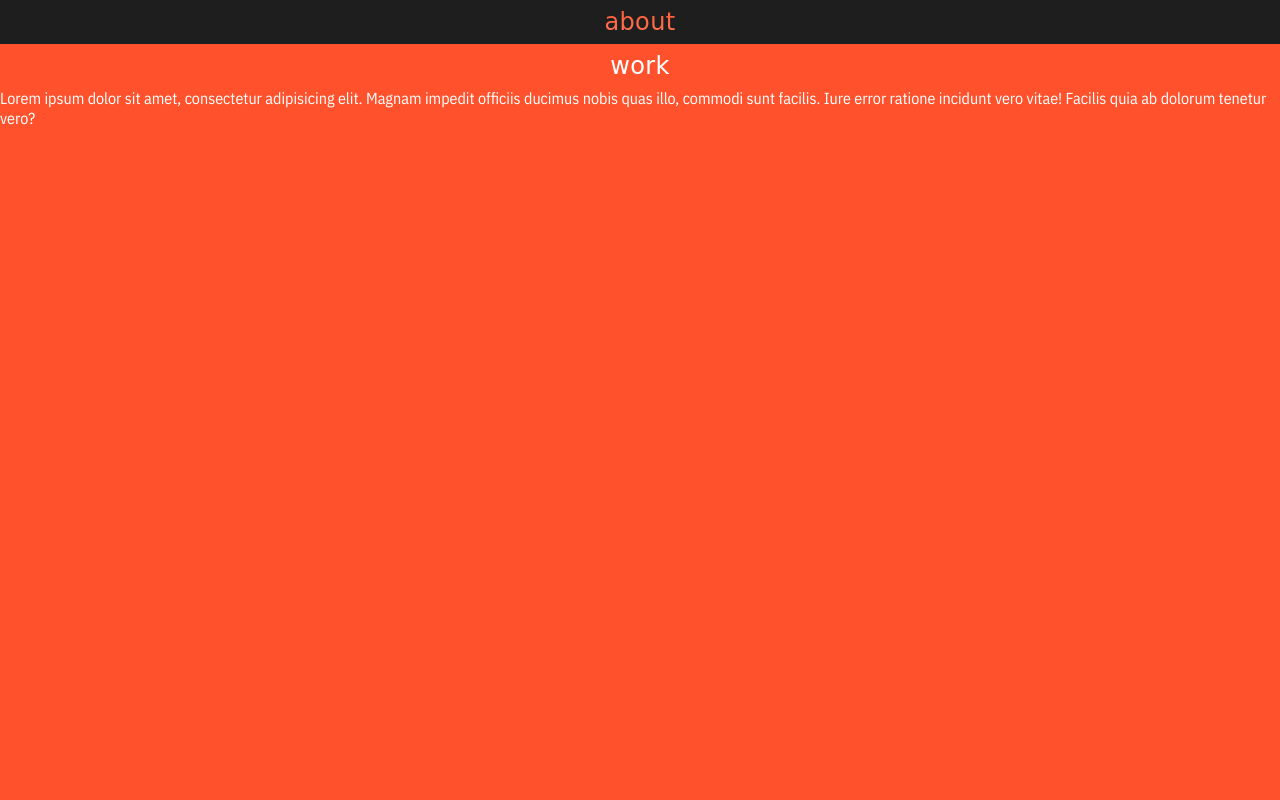
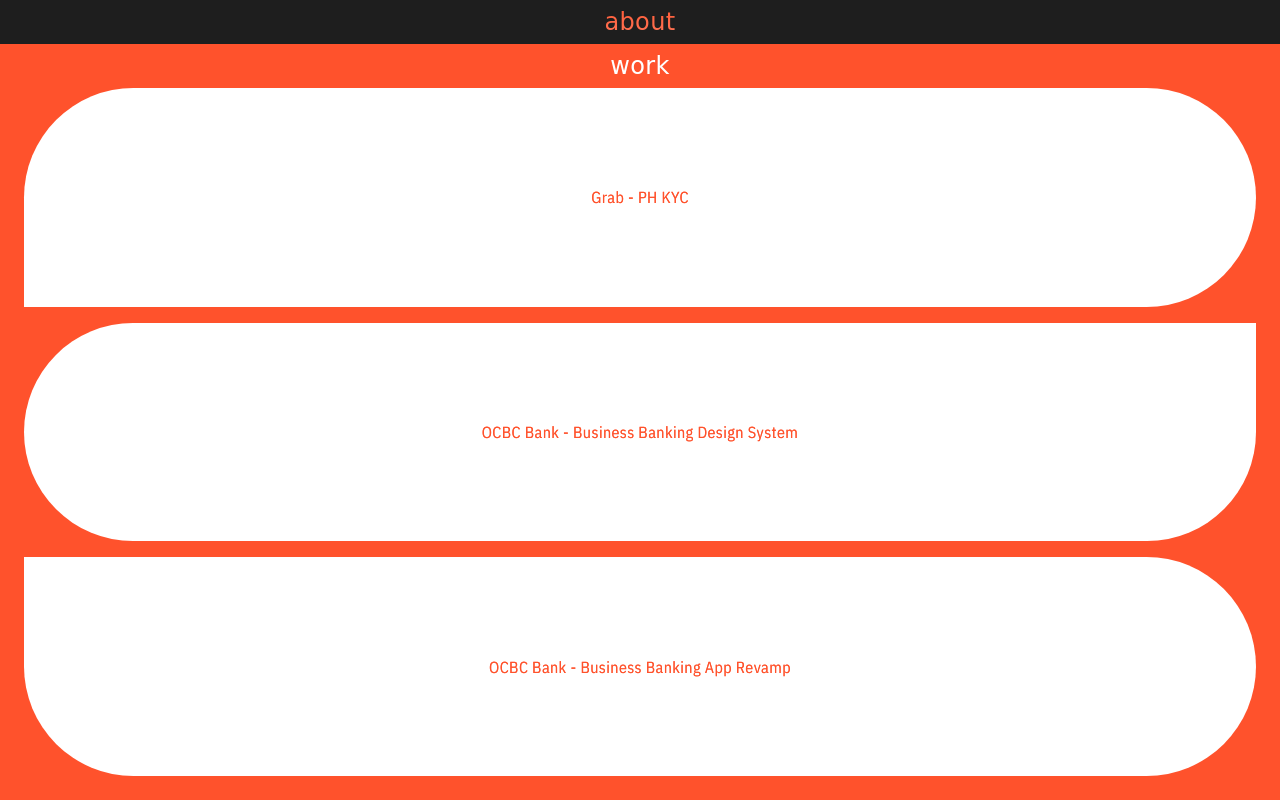
Before and after one commit to ecwxecwx/portfolio, a website: page index.html in a window 1280 px wide. Both pictures are taken after a click on the element "work". Drawn offline with nearby package versions, Linux system fonts and the light colour scheme; a web font is replaced by a local one.

Commit message:
Layout work page

```diff
--- a/index.html
+++ b/index.html
@@ -35,7 +35,18 @@
                 <a href="#work" class="link--light">work</a>
             </div>
             <div class="accordion__content u-bg-coloured" id="work">
-                <p>Lorem ipsum dolor sit amet, consectetur adipisicing elit. Magnam impedit officiis ducimus nobis quas illo, commodi sunt facilis. Iure error ratione incidunt vero vitae! Facilis quia ab dolorum tenetur vero?</p>
+                <div class="project-link-wrapper">
+                    <a href="" class="project-link">
+                        <p>Grab - PH KYC</p>
+                    </a>
+                    <a href="" class="project-link">
+                        <p>OCBC Bank - Business Banking Design System</p>
+                    </a>
+                    <a href="" class="project-link">
+                        <p>OCBC Bank - Business Banking App Revamp</p>
+                    </a>
+                </div>
+
             </div>
         </div>
     </div>
--- a/sass/base/_animation.scss
+++ b/sass/base/_animation.scss
@@ -9,7 +9,7 @@
     transition: max-height 1s ease-out;
     // opacity: 0;
 
-    p {
+    * {
         opacity: 0;
         transition: opacity 1s ease-out;
     }
@@ -23,7 +23,7 @@
     // opacity: 1;
 }
 
-.accordion__content:target p {
+.accordion__content:target * {
     opacity: 1;
 }
 
--- a/sass/pages/_about.scss
+++ b/sass/pages/_about.scss
@@ -13,17 +13,21 @@
         padding: 0 3.2rem;
         height: 50%;
 
+        & > * {
+            flex: 1;
+        }
+
         p:not(:last-child) {
             margin-right: 1.6rem;
         }
     }
 
     .about__art-wrapper {
-        height: 50%;
 
         .about__art {
             width: 100%;
             object-fit: contain;
+            height: auto;
         }
 
     }
--- a/sass/pages/_work.scss
+++ b/sass/pages/_work.scss
@@ -1,7 +1,44 @@
 #work {
-    display: block;
+    display: flex;
 
-    p {
-        -webkit-text-fill-color: $light;
+    .project-link-wrapper {
+        display: flex;
+        flex-direction: column;
+        width: 100%;
+        padding: 0 2.4rem 2.4rem;
+
+        a.project-link {
+            height: auto;
+            background: $light;
+            flex-grow: 1;
+            padding: 0;
+            position: relative;
+            padding: 2.4rem;
+
+            &:not(:last-child) {
+                margin-bottom: 1.6rem;
+            }
+
+            &:first-child {
+                border-radius: 999em 999em 999em 0;
+            }
+
+            &:nth-child(2) {
+                border-radius: 999em 0 999em 999em;
+            }
+
+            &:last-child {
+                border-radius: 0 999em 999em 999em;
+            }
+
+            p {
+                -webkit-text-fill-color: $primary-dark;
+                position: absolute;
+                top: 50%;
+                left: 50%;
+                transform: translateY(-50%) translateX(-50%);
+            }
+        }
+
     }
 }
```
Also changed, not shown: styles.css.
